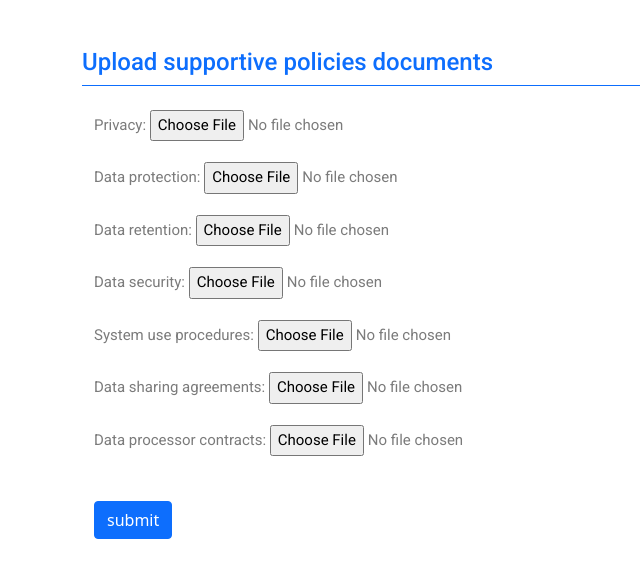
After one commit to okellomano/icomply, a Django app: page /uploads/ in a window 1280 px wide. The commit adds this page. Shown: the top 578 px of the page, without its empty margins (0-640 px from the left). Run offline with Django 3.2, Linux system fonts and the light colour scheme; some libraries are stand-ins or nearby versions; some web fonts are replaced.

Commit message:
File uploads

```diff
--- a/checklist/forms.py
+++ b/checklist/forms.py
@@ -1,13 +1,14 @@
 from django import forms
-from .models import Checklist
+from .models import PoliciesDocuments
+
+from multiupload.fields import MultiFileField
 
 
-class PoliciesUploadForm(forms.Form):
-    file_field = forms.FileField(widget=forms.ClearableFileInput(attrs={'multiple': True}))
-    name = forms.CharField(max_length=50)
+class UploadForm(forms.Form):
+    policies = MultiFileField(min_num=1, max_num=8, max_file_size=1024*1024*5)
 
 
-# class UserChecklistForm(forms.ModelForm):
-#     class Meta:
-#         model = Checklist
-#         fields = ['category', 'checklist_item', 'implemented']
+class PoliciesUploadForm(forms.ModelForm):
+    class Meta:
+        model = PoliciesDocuments
+        fields = ('privacy', 'data_protection', 'data_retention', 'data_security', 'system_use_procedures', 'data_sharing_agreements', 'data_processor_contracts')
--- a/checklist/models.py
+++ b/checklist/models.py
@@ -1,6 +1,12 @@
 from django.db import models
 from django.contrib.auth import get_user_model
+from django.core.exceptions import ValidationError
 from django.urls import reverse
+
+
+def validate_file_extension(value):
+    if not value.name.endswith('.pdf'):
+        raise ValidationError(u'Please upload PDF documents only.')
 
 
 class Category(models.Model):
@@ -42,7 +48,13 @@ class UserChecklist(models.Model):
 class PoliciesDocuments(models.Model):
     organization = models.ForeignKey(get_user_model(), on_delete=models.CASCADE)
     policy_name = models.CharField(max_length=50)
-    document = models.FileField(upload_to='policies/')
+    privacy = models.FileField(upload_to='policies/', null=True, blank=True, validators=[validate_file_extension])
+    data_protection = models.FileField(upload_to='policies/', null=True, blank=True, validators=[validate_file_extension])
+    data_retention = models.FileField(upload_to='policies/', null=True, blank=True, validators=[validate_file_extension])
+    data_security = models.FileField(upload_to='policies/', null=True, blank=True, validators=[validate_file_extension])
+    system_use_procedures = models.FileField(upload_to='policies/', null=True, blank=True, validators=[validate_file_extension])
+    data_sharing_agreements = models.FileField(upload_to='policies/', null=True, blank=True, validators=[validate_file_extension])
+    data_processor_contracts = models.FileField(upload_to='policies/', null=True, blank=True, validators=[validate_file_extension])
 
     class Meta:
         verbose_name_plural = 'Policies Documents'
--- a/checklist/operations.py
+++ b/checklist/operations.py
@@ -1,6 +1,8 @@
 from django.db.models import Sum
 
+from django.http import HttpResponseRedirect
 from .models import Checklist, UserChecklistEntries
+from .forms import PoliciesUploadForm
 
 
 def calculate_scores(score_entries=None):
--- a/checklist/urls.py
+++ b/checklist/urls.py
@@ -22,5 +22,6 @@ urlpatterns = [
 
     # path('user-results/', views.ResultsListView.as_view(), name='user-results'),
     path('<int:pk>', views.ResultDetailView.as_view(), name='result-details'),
+    path('uploads/', views.upload_documents, name='policies-upload'),
 
 ]
--- a/checklist/views.py
+++ b/checklist/views.py
@@ -12,10 +12,12 @@ from django.contrib.auth.decorators import login_required
 
 
 from django.views.generic import TemplateView, ListView, DetailView
-from django.http import HttpResponse, FileResponse
+from django.views.generic.edit import FormView
+from django.http import HttpResponse, FileResponse, HttpResponseRedirect
 from django.shortcuts import render, redirect
 
-from .models import Checklist, Category, UserChecklistEntries
+from .models import Checklist, Category, UserChecklistEntries, PoliciesDocuments
+from .forms import UploadForm, PoliciesUploadForm
 from .operations import calculate_scores, get_compliance_tier, get_user_scores_for_specific_checklist, save_user_entries
 
 
@@ -57,7 +59,8 @@ def checklist_view(request):
             'user': user,
             'tier_level': tier_level
         }
-        return render(request, 'result.html', context)
+        # return render(request, 'result.html', context)
+        return redirect('/uploads/')
     context = {
         'categories': Category.objects.all()
     }
@@ -120,14 +123,14 @@ class ChecklistSubmitView(TemplateView):
 def user_results_view(request):
     entries = UserChecklistEntries.objects.filter(user=request.user)
 
-    # for entry in entries:
-    #     context = {
-    #         'user': entry.user,
-    #         'percent': entry.percent_s,
-    #         'tier': entry.tier,
-    #         'date_filled': entry.date_filled
-    #     }
-    return render(request, 'user_result.html', {'entries': entries})
+    for entry in entries:
+        context = {
+            'user': entry.user,
+            'percent': entry.percent_s,
+            'tier': entry.tier,
+            'date_filled': entry.date_filled
+        }
+    return render(request, 'result.html', {'context': context})
 
 
 class ResultsListView(ListView):
@@ -142,6 +145,33 @@ class ResultDetailView(DetailView):
     context_object_name = 'result'
 
 
+class UploadView(FormView):
+    template_name = 'policies_upload.html'
+    form_class = UploadForm
+    success_url = '/checklist_submitted/'
+
+    def form_valid(self, form):
+        for each in form.cleaned_data['policies']:
+            PoliciesDocuments.objects.create(document=each)
+        return super(UploadView, self).form_valid(form)
+
+
+def upload_documents(request):
+    if request.method == 'POST':
+        form = PoliciesUploadForm(request.POST, request.FILES)
+        # documents = request.FILES.getlist('document')
+        if form.is_valid():
+            policiesdocuments = form.save(commit=False)
+            policiesdocuments.organization = request.user
+            policiesdocuments.save()
+
+            return HttpResponseRedirect('/checklist_submitted/')
+    else:
+        form = PoliciesUploadForm()
+
+    return render(request, 'policies_upload.html', {'form': form})
+
+
 def generate_report(request, id):
     buffer = io.BytesIO()
     x = canvas.Canvas(buffer)
--- a/templates/checklist_submit.html
+++ b/templates/checklist_submit.html
@@ -2,7 +2,7 @@
 {% load static %}
 {% load crispy_forms_tags %}
 
-{% block title %}Logout{% endblock title %}
+{% block title %}success submit{% endblock title %}
 
 {% block main_page %}
     <div class="row justify-content-center mt-4">
@@ -11,6 +11,7 @@
             <h5 class="text-primary">Checklist submitted successfully!</h5>
             <p class="mb-4">Thank you for submitting the checklist, you shall receive your compliance status as soon as the verification process is done!</p>
             <a href="{% url 'checklist:home' %}" class="btn btn-primary">Return to homepage</a>
+<!--            or <a class="btn btn-secondary" href="{% url 'checklist:user-results' %}">View Preliminary Score</a>-->
         </div>
     </div>
 {% endblock main_page %}
--- a/templates/faq.html
+++ b/templates/faq.html
@@ -2,8 +2,8 @@
 {% block title %}frequent questions {% endblock title %}
 {% block content %}
 <div>
-    <div class="container border-top border-primary">
-        <div>
+    <div class="container border-top border-primary pt-4">
+        <div class="pt-4">
             <div class="col-lg-1 col-sm-12 border-bottom border-primary pt-4"><h3><strong>FAQ</strong></h3></div>
 
             <h4 class="mt-4 mb-4">Below are some of the most common questions and answers about the DPA.</h4>
--- /dev/null
+++ b/templates/policies_upload.html
@@ -0,0 +1,20 @@
+{% extends '_base.html' %}
+{% load static %}
+{% load crispy_forms_tags %}
+
+{% block title %}uploads{% endblock title %}
+
+{% block main_page %}
+    <div class="container mt-4">
+        <div class="pt-4 border-bottom border-primary">
+            <h4 class="text-primary">Upload supportive policies documents</h4>
+        </div>
+        <div class="container pt-4">
+            <form action="" method="post" enctype="multipart/form-data">
+                {% csrf_token %}
+                {{ form.as_p }}
+                <input class="mt-4 btn btn-primary" type="submit" value="submit">
+            </form>
+        </div>
+    </div>
+{% endblock main_page %}
```
Also changed, not shown: checklist/migrations/0012_auto_20220725_1852.py (added), checklist/migrations/0013_auto_20220725_1902.py (added), checklist/migrations/0014_auto_20220725_2023.py (added), 6 other files.
